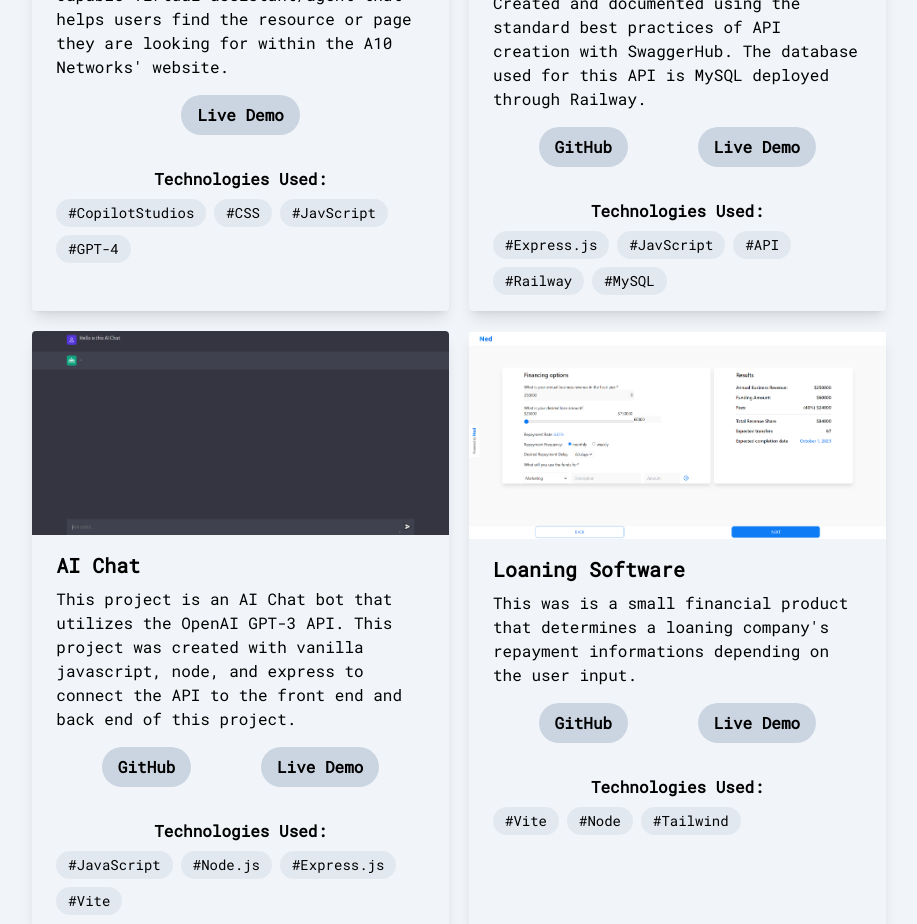
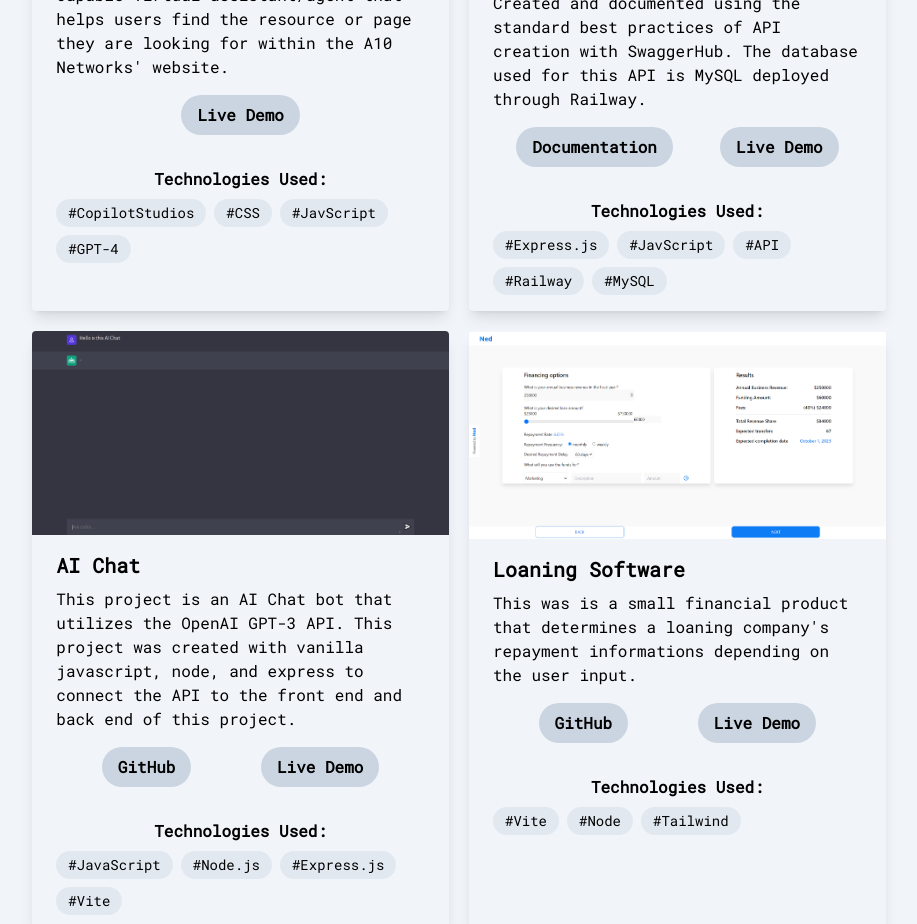
Before and after one commit to Hydraero/Richard-Tumaneng, a React (Vite) app in the folder client/: page / in a window 1280 px wide. Shown: the part 2220-3144 px from the top of the page, without its empty margins (181-1098 px from the left). Built offline with nearby package versions, Linux system fonts and the light colour scheme; what @alpinejs/intersect would draw is missing.

Commit message:
Changed strain api github link to documentation instead

```diff
--- a/client/src/components/Projects.tsx
+++ b/client/src/components/Projects.tsx
@@ -52,9 +52,9 @@ const Projects = (props: Props) => {
                                 </p>
                             </div>
                             <div className="flex flex-row justify-evenly pb-4">
-                                <a href="https://github.com/Hydraero/strains-api" target="_blank" rel="noopener noreferrer">
+                                <a href="https://strains-api-pg-production.up.railway.app/api-docs" target="_blank" rel="noopener noreferrer">
                                     <button className="bg-slate-300 dark:bg-slate-600 hover:bg-slate-500 dark:hover:bg-slate-300 py-2 px-4 font-semibold rounded-full">
-                                        GitHub
+                                        Documentation
                                     </button>
                                 </a>
                                 <a href="https://strains-api-pg-production.up.railway.app/" target="_blank" rel="noopener noreferrer">
```
